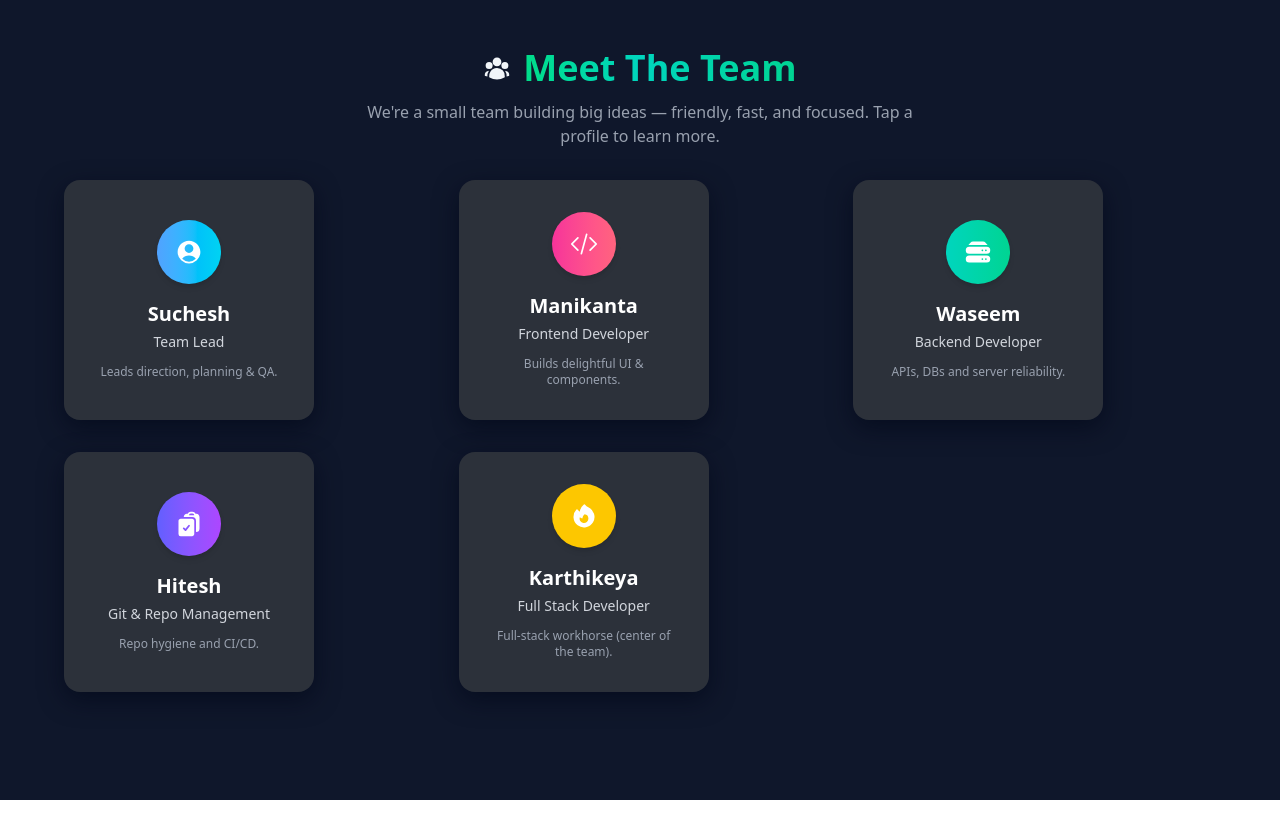
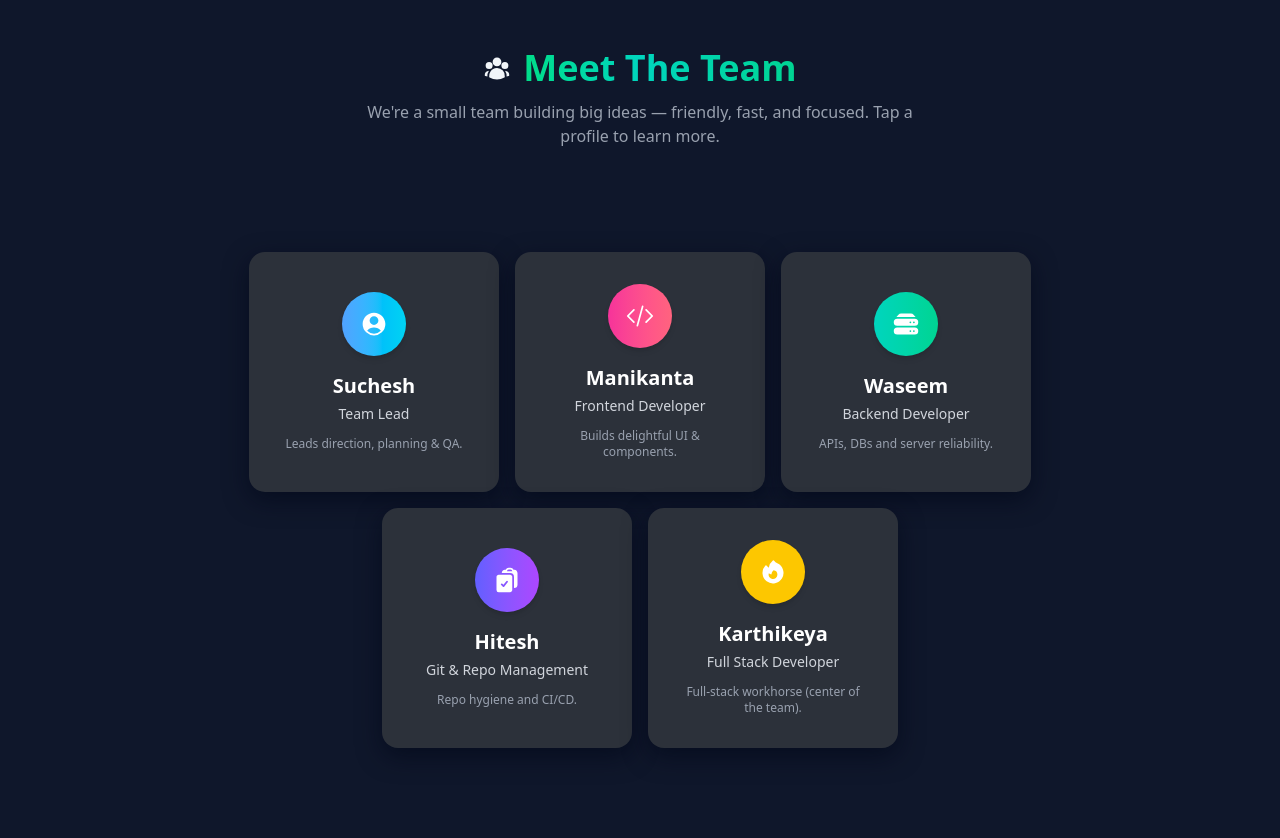
Before and after one commit to Karthikeyadevarakonda/Hackton, a React (Vite) app: page /aboutUs in a window 1280 px wide. Shown: the top 838 px of the page. Before the commit the page ends 800 px from the top, so only its background shows below. Built offline with nearby package versions, Linux system fonts and the light colour scheme.

Commit message:
a small change in about page aligning the cards

```diff
--- a/src/About.jsx
+++ b/src/About.jsx
@@ -1,4 +1,4 @@
-// src/About.jsx
+
 import React, { useState, useEffect, useRef } from "react";
 import { motion, AnimatePresence } from "framer-motion";
 import {
@@ -24,10 +24,10 @@ const gradients = [
   "bg-gradient-to-r from-pink-500 to-rose-400",
   "bg-gradient-to-r from-teal-400 to-emerald-400",
   "bg-gradient-to-r from-indigo-500 to-purple-500",
-  "bg-yellow-400", // Karthikeya (center) - yellow
+  "bg-yellow-400",
 ];
 
-// ---- Desktop card (grid) ----
+
 const TeamCard = ({ member, idx }) => {
   const Icon = member.icon;
   return (
@@ -50,7 +50,7 @@ const TeamCard = ({ member, idx }) => {
   );
 };
 
-// ---- Mobile carousel item ----
+
 const CarouselItem = ({ member, idx, onOpen }) => {
   const Icon = member.icon;
   return (
@@ -82,12 +82,12 @@ const CarouselItem = ({ member, idx, onOpen }) => {
   );
 };
 
-// ---- Main About component ----
+
 const About = () => {
   const [modal, setModal] = useState({ open: false, member: null, idx: 0 });
   const carouselRef = useRef(null);
 
-  // close modal with ESC
+
   useEffect(() => {
     const onKey = (e) => {
       if (e.key === "Escape" && modal.open) setModal({ open: false, member: null, idx: 0 });
@@ -123,11 +123,24 @@ const About = () => {
       </header>
 
       {/* Desktop grid */}
-      <section className="hidden md:grid md:grid-cols-3 md:gap-8 max-w-6xl mx-auto">
-        {team.map((m, i) => (
-          <TeamCard key={m.name} member={m} idx={i} />
+
+<section className="hidden md:flex md:items-center md:justify-center min-h-[80vh]">
+  <div className="grid grid-cols-3 gap-4 max-w-5xl">
+    {team.slice(0, 3).map((m, i) => (
+      <TeamCard key={m.name} member={m} idx={i} />
+    ))}
+
+    {team.length > 3 && (
+      <div className="col-span-3 flex justify-center gap-4">
+        {team.slice(3).map((m, i) => (
+          <TeamCard key={m.name} member={m} idx={i + 3} />
         ))}
-      </section>
+      </div>
+    )}
+  </div>
+</section>
+
+
 
       {/* Mobile carousel */}
       <section className="md:hidden mt-4">
```
